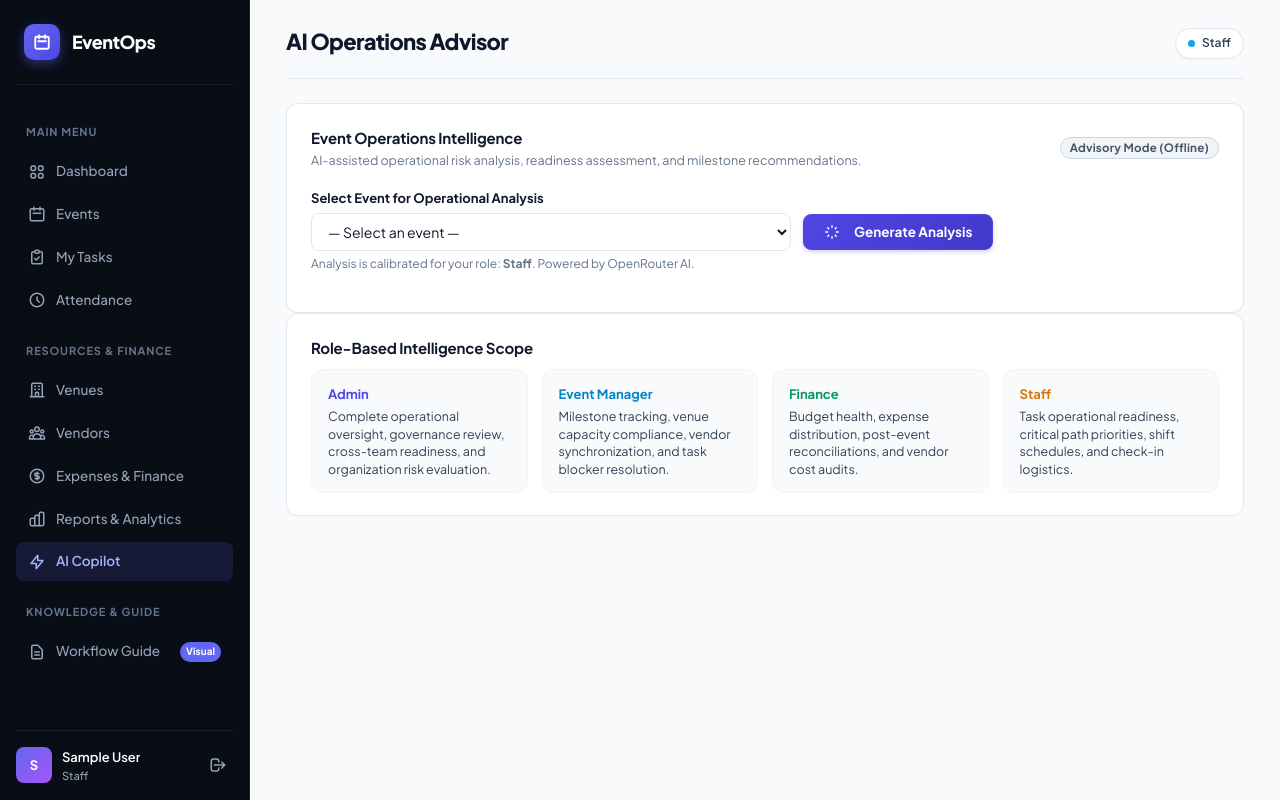
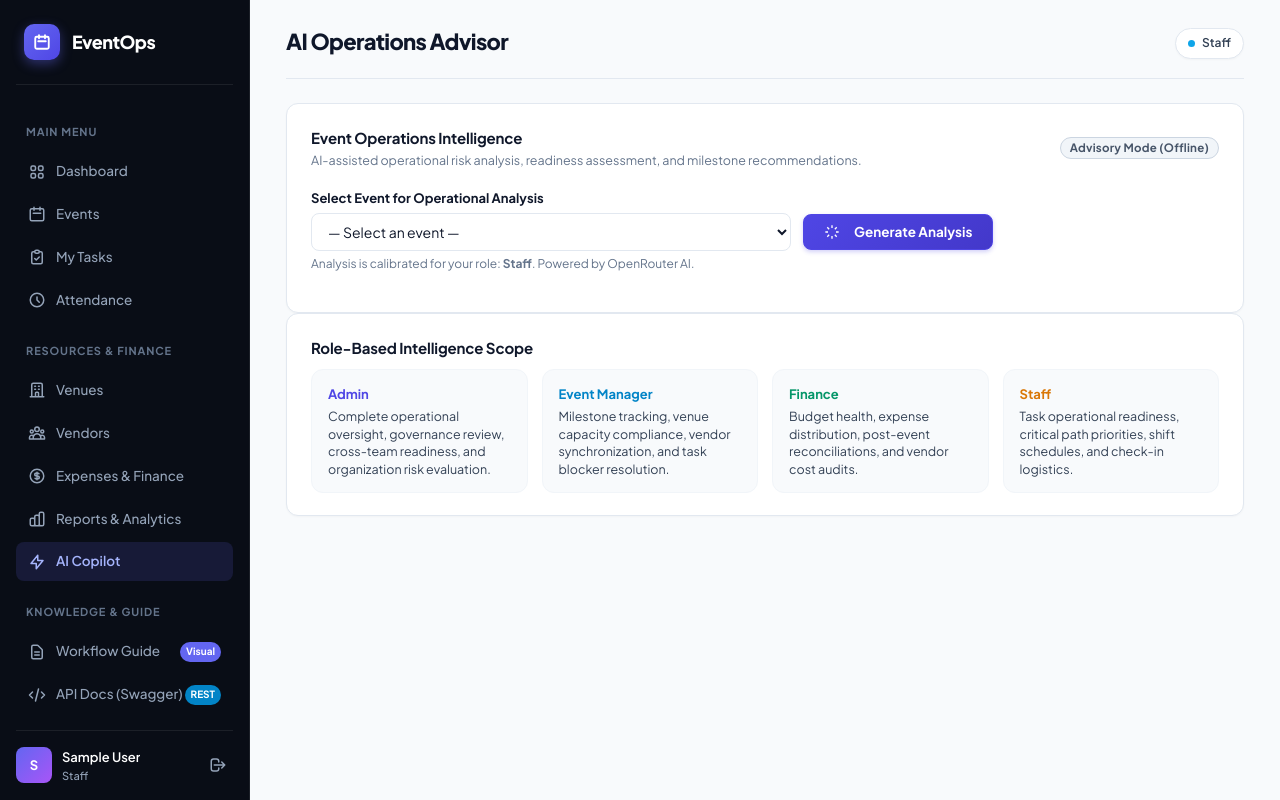
Before and after one commit to harsh23111157/event-management, a Django app: page /ai/ in a window 1280 px wide. Run offline with Django 5.2, Linux system fonts and the light colour scheme; the visitor is signed in with stand-in values (Sample User, id 1); data comes from the database, SQL or seed files in the repository; data that the repository does not hold is empty.

Commit message:
feat(api): add swagger-ui, redoc, and api-docs routing aliases, and add API Docs link to sidebar

```diff
--- a/config/urls.py
+++ b/config/urls.py
@@ -3,7 +3,11 @@ from django.contrib import admin
 from django.http import HttpResponse
 from django.urls import include, path
 from django.views.generic.base import RedirectView
-from drf_spectacular.views import SpectacularAPIView, SpectacularSwaggerView
+from drf_spectacular.views import (
+    SpectacularAPIView,
+    SpectacularRedocView,
+    SpectacularSwaggerView,
+)
 
 
 def health_check(request):
@@ -23,7 +27,11 @@ urlpatterns = [
     path("api/v1/", include("apps.dashboard.urls_api")),
     path("api/v1/", include("apps.ai_assistant.urls_api")),
     path("api/schema/", SpectacularAPIView.as_view(), name="schema"),
+    path("api/schema/swagger-ui/", SpectacularSwaggerView.as_view(url_name="schema"), name="swagger-ui"),
     path("api/schema/swagger/", SpectacularSwaggerView.as_view(url_name="schema"), name="swagger"),
+    path("api/docs/", SpectacularSwaggerView.as_view(url_name="schema"), name="api-docs"),
+    path("api/schema/redoc/", SpectacularRedocView.as_view(url_name="schema"), name="redoc"),
+    path("api/redoc/", SpectacularRedocView.as_view(url_name="schema"), name="redoc-short"),
     path("", include("apps.accounts.urls")),
     path("dashboard/", include("apps.dashboard.urls")),
     path("events/", include("apps.events.urls")),
--- a/templates/base.html
+++ b/templates/base.html
@@ -139,6 +139,14 @@
       <span class="nav-badge" style="background:#6366f1;color:#fff;font-size:10px;padding:2px 6px">Visual</span>
     </a>
 
+    <a href="/api/schema/swagger-ui/" target="_blank">
+      <span class="nav-label-wrap">
+        <svg width="18" height="18" fill="none" stroke="currentColor" viewBox="0 0 24 24"><path stroke-linecap="round" stroke-linejoin="round" stroke-width="2" d="M10 20l4-16m4 4l4 4-4 4M6 16l-4-4 4-4"/></svg>
+        <span>API Docs (Swagger)</span>
+      </span>
+      <span class="nav-badge" style="background:#0284c7;color:#fff;font-size:10px;padding:2px 6px">REST</span>
+    </a>
+
 
     {% if is_admin %}
       <div class="nav-section-title">Administration</div>
```
